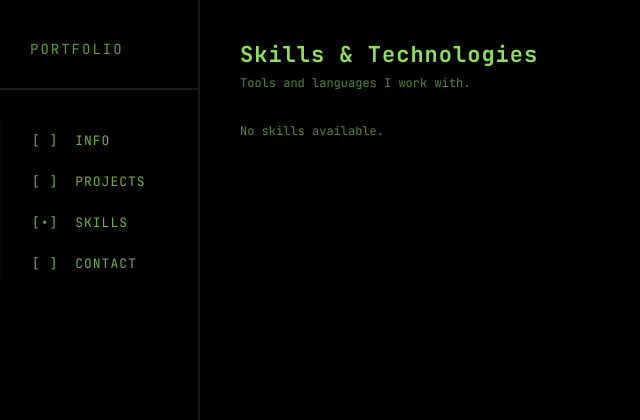
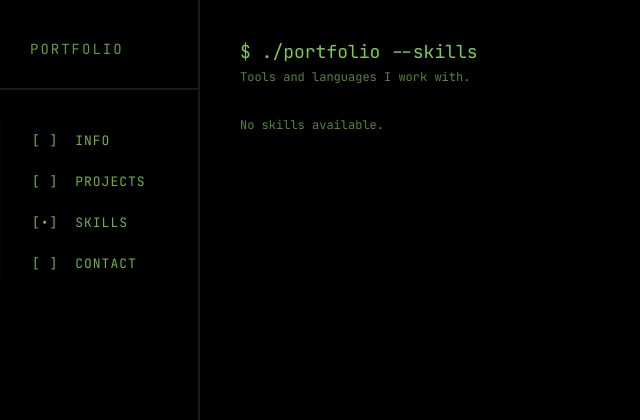
Before and after one commit to decccmcc/my-portfolio, a Django app: page /skills/ in a window 1280 px wide. Shown: the top 420 px of the page, without its empty margins (0-640 px from the left). Run offline with Django 5.2, Linux system fonts and the light colour scheme; data that the repository does not hold is empty; some libraries are stand-ins or nearby versions.

Commit message:
Update project and skills titles to include command-line style and adjust CSS for consistency

```diff
--- a/project/templates/project/project_detail.html
+++ b/project/templates/project/project_detail.html
@@ -5,7 +5,7 @@
 {% block content %}
     <article class="project-detail">
         <div class="project-detail-header">
-            <h1 class="project-detail-title">{{ project.title }}</h1>
+            <h1 class="project-detail-title page-title">$ cat projects/{{ project.slug }}</h1>
             {% if project.featured %}
                 <span class="project-badge">Featured</span>
             {% endif %}
--- a/project/templates/project/projects_view.html
+++ b/project/templates/project/projects_view.html
@@ -5,7 +5,7 @@
 {% block content %}
     <section class="projects">
         <div class="projects-header">
-            <h1 class="projects-title">My Projects</h1>
+            <h1 class="projects-title page-title">$ ./portfolio --projects</h1>
             <p class="projects-subtitle">Selected work and experiments.</p>
         </div>
         <div class="projects-grid">
--- a/skill/templates/skill/skills_view.html
+++ b/skill/templates/skill/skills_view.html
@@ -5,7 +5,7 @@
 {% block content %}
     <section class="skills">
         <div class="skills-header">
-            <h1 class="skills-title">Skills & Technologies</h1>
+            <h1 class="skills-title page-title">$ ./portfolio --skills</h1>
             <p class="skills-subtitle">Tools and languages I work with.</p>
         </div>
 
--- a/static/css/style.css
+++ b/static/css/style.css
@@ -97,13 +97,6 @@ body {
 
 .page-header {
     margin-bottom: 32px;
-}
-
-.page-title {
-    font-size: 18px;
-    font-weight: 400;
-    color: var(--color-primary);
-    opacity: 0.9;
 }
 
 .home-grid {
@@ -255,6 +248,13 @@ body {
     background: rgba(143, 222, 93, 0.05);
 }
 
+.page-title {
+    font-size: 18px;
+    font-weight: 400;
+    color: var(--color-primary);
+    opacity: 0.9;
+}
+
 /* Projects showcase */
 .projects {
     width: 100%;
@@ -265,8 +265,6 @@ body {
 }
 
 .projects-title {
-    font-size: 22px;
-    letter-spacing: 1px;
     margin-bottom: 6px;
 }
 
@@ -365,8 +363,6 @@ body {
 }
 
 .project-detail-title {
-    font-size: 28px;
-    letter-spacing: 1px;
 }
 
 .project-detail-summary {
@@ -492,8 +488,6 @@ body {
 }
 
 .skills-title {
-    font-size: 22px;
-    letter-spacing: 1px;
     margin-bottom: 6px;
 }
 
```
